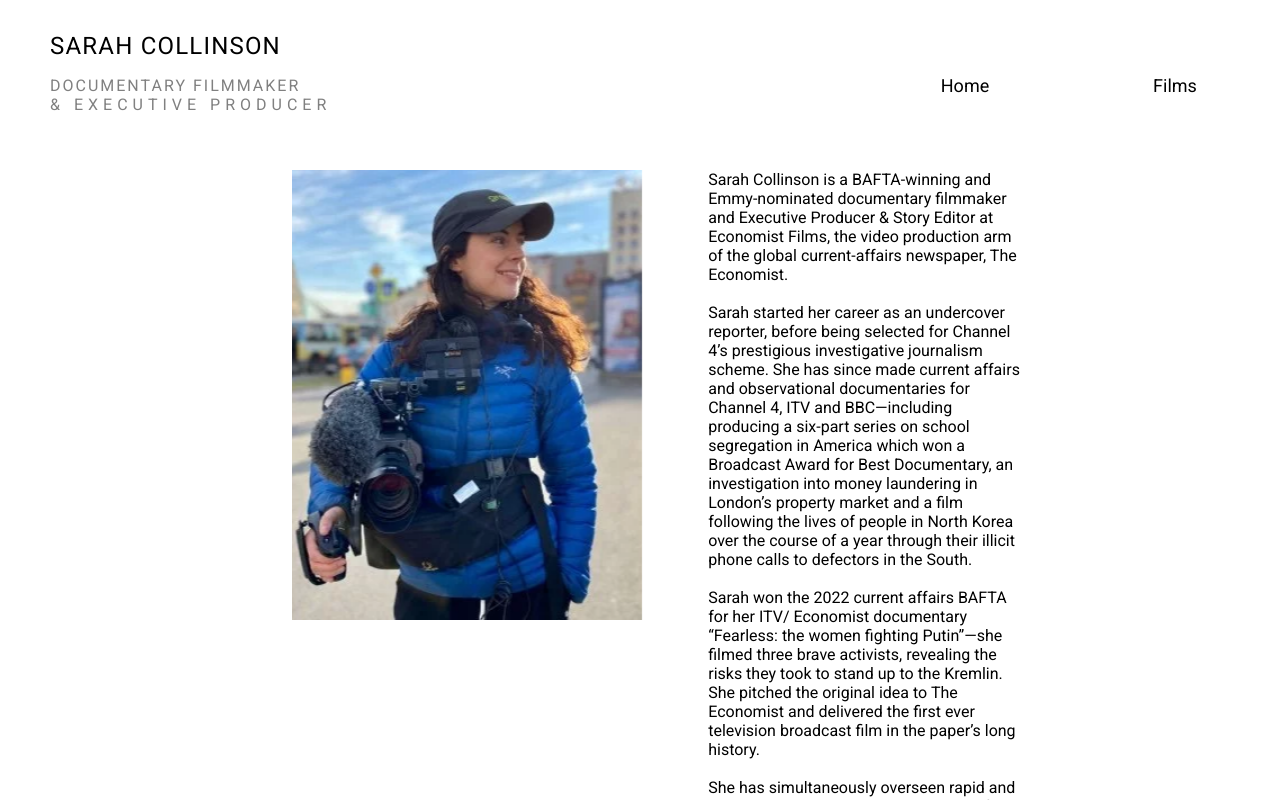
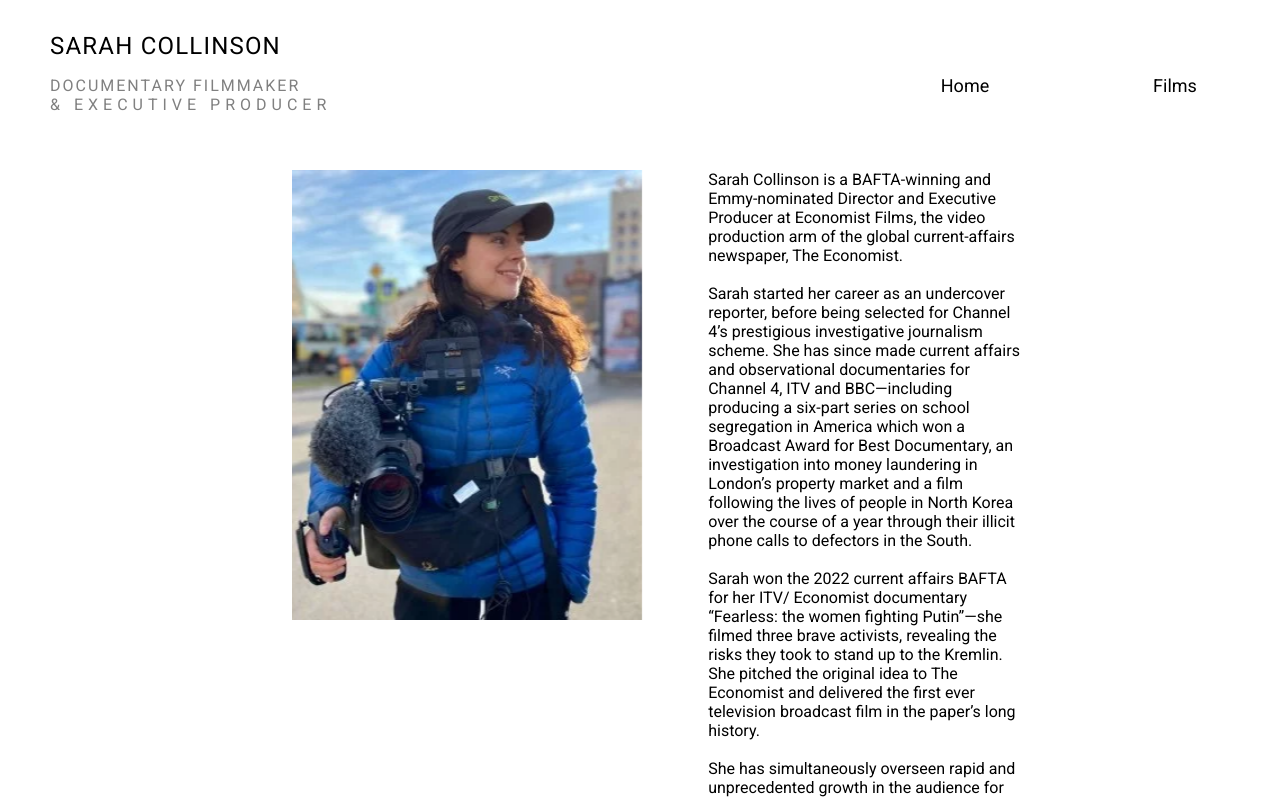
Before and after one commit to InsungMulumba/sarah-collinson, a Next.js app: page / in a window 1280 px wide. Shown: the top 800 px of the page. Built offline with nearby package versions, Linux system fonts and the light colour scheme.

Commit message:
russia vid

```diff
--- a/pages/index.tsx
+++ b/pages/index.tsx
@@ -140,10 +140,10 @@ const Home: FC = () => {
               </PicturesContainer>
               <TextContainer>
                 <TextBlock>
-                  Sarah Collinson is a BAFTA-winning and Emmy-nominated
-                  documentary filmmaker and Executive Producer &amp; Story
-                  Editor at Economist Films, the video production arm of the
-                  global current-affairs newspaper, The Economist.
+                  Sarah Collinson is a BAFTA-winning and Emmy-nominated Director
+                  and Executive Producer at Economist Films, the video
+                  production arm of the global current-affairs newspaper, The
+                  Economist.
                   <br />
                   <br /> Sarah started her career as an undercover reporter,
                   before being selected for Channel 4’s prestigious
```
Also changed, not shown: 1 other file (tests, documents, lock files or other folders).
